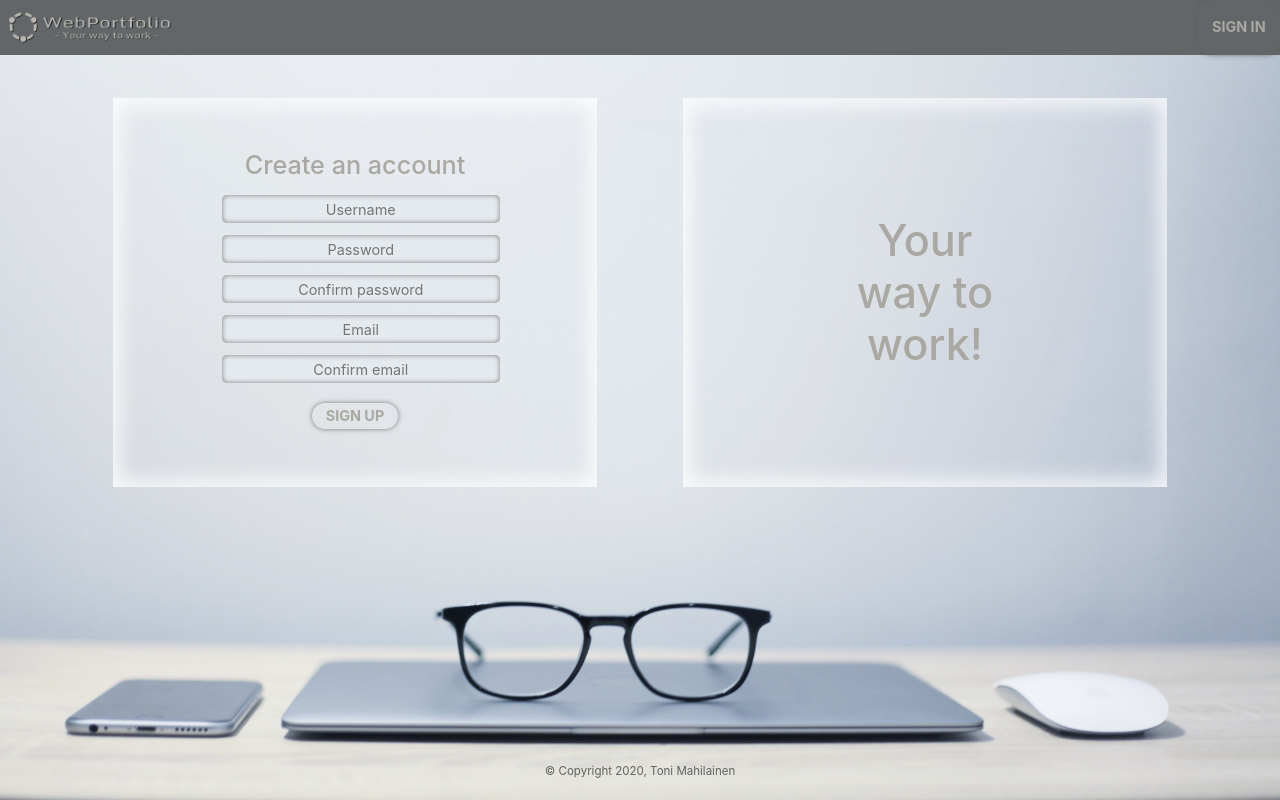
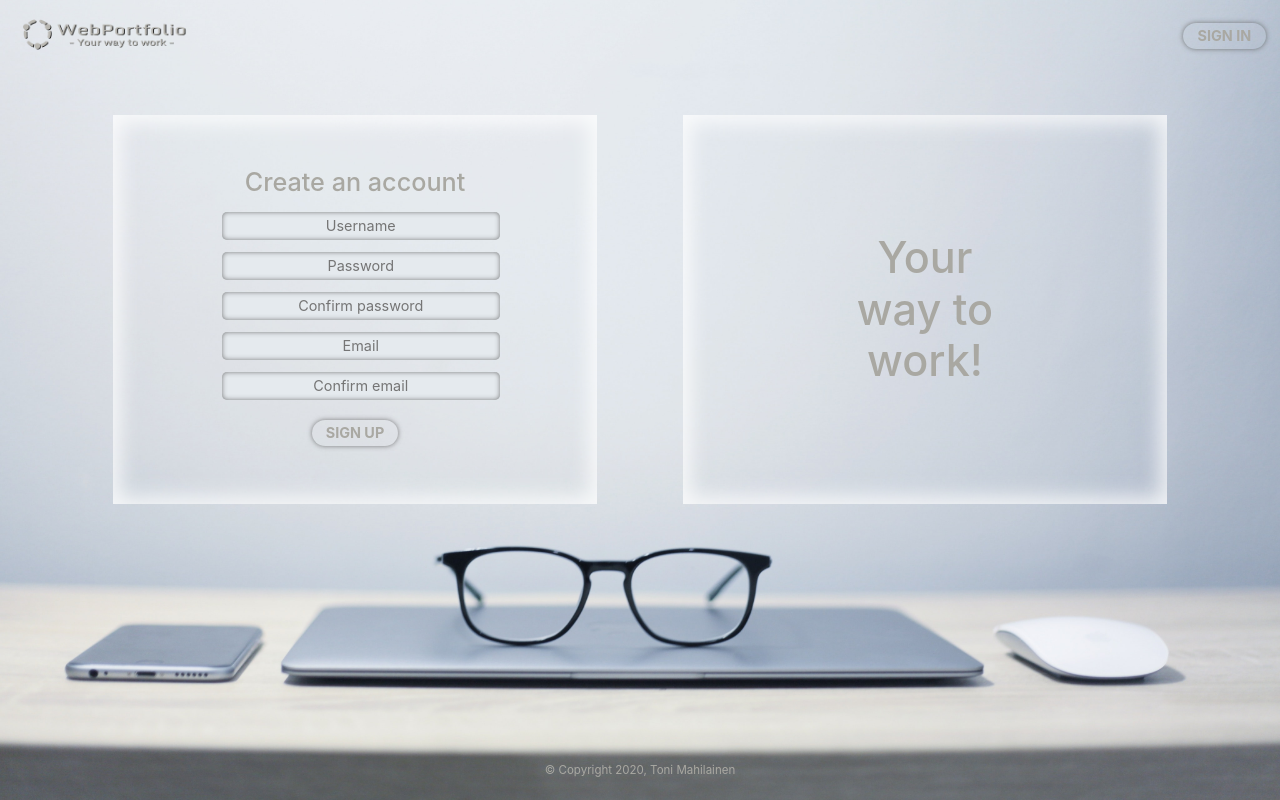
Before and after one commit to toni-mahilainen/WebPortfolio, a React (Create React App) app: page / in a window 1280 px wide. Built offline with nearby package versions, Linux system fonts and the light colour scheme.

Commit message:
Headerin ja footerin uudelleenjärjestely valmis

```diff
--- a/src/Components/App/app.css
+++ b/src/Components/App/app.css
@@ -1,3 +1,15 @@
 #root {
     height: 100vh;
 }
+
+#backgroundWrapper {
+    height: 100%;
+    background-image: url(../../Images/mainBackground.jpg);
+    background-size: 100% 100%;
+}
+
+@media screen and (max-height: 768px) {
+    #backgroundWrapper {
+        background-image: url(../../Images/mainBackgroundMobile.jpg);
+    }
+}
--- a/src/Components/App/app.jsx
+++ b/src/Components/App/app.jsx
@@ -11,6 +11,7 @@ class App extends Component {
     render() {
         return (
             <Router>
+                <div id="backgroundWrapper">
                     <Header />
                     <Switch>
                         <Route exact path="/" component={Main} />
@@ -18,6 +19,7 @@ class App extends Component {
                         <Route path="/editportfolio" component={EditPortfolio} />
                     </Switch>
                     <Footer />
+                </div>
             </Router>
         );
     }
--- a/src/Components/EditPortfolio/editPortfolio.css
+++ b/src/Components/EditPortfolio/editPortfolio.css
@@ -1,9 +1,7 @@
 /* --------------------------COMMONS--------------------------- */
 /*#region*/
 .editPortfolio {
-    background-image: url(../../Images/mainBackground.jpg);
-    background-size: 100% 100%;
-    height: 100vh;
+    height: calc(100% - 8rem);
 }
 
 .editPortfolio .container {
@@ -106,7 +104,7 @@
 /* -----------------------COMMONS------------------------ */
 /*#region*/
 #basicInfoForm {
-    height: 56%;
+    height: 65%;
 }
 
 #basicInfoUpperRow {
@@ -115,7 +113,7 @@
 }
 
 #basicInfoLowerRow {
-    height: 8%;
+    height: fit-content;
 }
 
 #basicInfoContainer textarea {
@@ -296,7 +294,7 @@ input[type=date] {
 }
 
 #skillsForm {
-    height: 56%;
+    height: 65%;
 }
 
 #skillsUpperRow, #skillsColLowerRow {
@@ -305,7 +303,7 @@ input[type=date] {
 }
 
 #skillsLowerRow, #skillsColUpperRow {
-    height: 8%;
+    height: fit-content;
 }
 
 #skillsHeaderCol {
@@ -1130,12 +1128,6 @@ input[type=range].inputSkillLevelMobile:focus::-ms-fill-upper,
     /* -----------------------ACCOUNT------------------------ */
 }
 
-@media screen and (max-height: 768px) {
-    .editPortfolio {
-        background-image: url(../../Images/mainBackgroundMobile.jpg);
-    }
-}
-
 @media screen and (max-width: 768px) {
 
     /* ----------------------BASIC INFO---------------------- */
--- a/src/Components/EditPortfolio/editPortfolio.jsx
+++ b/src/Components/EditPortfolio/editPortfolio.jsx
@@ -2675,13 +2675,15 @@ class EditPortfolio extends Component {
     }
 
     componentDidMount() {
+        let header = document.getElementById("header");
+        header.style.backgroundColor = "transparent";
         // re-position a footer
         let footer = document.getElementById("footer");
         if (!footer.classList.contains("absolute")) {
             footer.className = "absolute";
             footer.style.backgroundColor = "transparent";
         }
-
+        footer.classList.remove("darker");
         /*
             If the first login mark exists, the basic content request is sent and the folder will be created to Azure
 
--- a/src/Components/Footer/footer.css
+++ b/src/Components/Footer/footer.css
@@ -4,8 +4,8 @@ footer {
     width: 100%;
     bottom: 0;
     text-align: center;
-    height: 7vh;
-    color: rgb(99, 98, 94);
+    height: 4rem;
+    color: rgb(169, 168, 162);
 }
 
 footer h4 {
@@ -14,6 +14,14 @@ footer h4 {
 
 .relative {
     position: relative;
+}
+
+.darker {
+    color: rgb(99, 98, 94);
+}
+
+.lighter {
+    color: rgb(169, 168, 162);
 }
 
 footer .row {
@@ -27,6 +35,8 @@ footer .col {
     align-items: center;
 }
 
-@media screen and (max-width: 1370px) {
-
+@media screen and (max-height: 768px) {
+    footer {
+        color: rgb(99, 98, 94);
+    }
 }
--- a/src/Components/Header/header.css
+++ b/src/Components/Header/header.css
@@ -1,10 +1,31 @@
 #header {
     top: 0;
     width: 100%;
-    background-color: transparent;
     z-index: 1050;
-    align-content: center;
-    display: flex;
+}
+
+.navbar {
+    min-height: 4rem;
+}
+
+.navbar-brand {
+    height: 4rem;
+    line-height: 4rem;
+}
+
+.navbar-toggle {
+    /* (80px - button height 34px) / 2 = 23px */
+    margin-top: 23px;
+    padding: 9px 10px !important;
+}
+
+@media (min-width: 768px) {
+    .navbar-nav > li > a {
+        /* (80px - line-height of 27px) / 2 = 26.5px */
+        padding-top: 26.5px;
+        padding-bottom: 26.5px;
+        line-height: 27px;
+    }
 }
 
 header img {
@@ -107,7 +128,7 @@ header img {
 
 @media screen and (max-width: 1370px) {
     @media only screen and (orientation: portrait) {
-        header {
+        #header {
             font-size: .8rem;
         }
     }
@@ -148,6 +169,11 @@ header img {
     #backToPortfolioBtnMobile {
         margin-right: 1.5rem;
     }
+
+    #portfolioLogOutBtn {
+        margin-right: 0;
+        margin-bottom: .2rem;
+    }
 }
 
 @media screen and (max-width: 768px) {
--- a/src/Components/Main/main.css
+++ b/src/Components/Main/main.css
@@ -1,7 +1,5 @@
 .main {
-    height: 100vh;
-    background-image: url(../../Images/mainBackground.jpg);
-    background-size: 100% 100%;
+    height: calc(100% - 8rem);
 }
 
 .container{
@@ -125,7 +123,7 @@
 @media screen and (max-width: 991px) {
     @media only screen and (orientation: landscape) {
         #createAccountCol, #sentenceCol {
-            margin-top: 0;
+            margin-top: 1rem;
         }
 
         #createAccountCol form {
@@ -156,12 +154,6 @@
     }
 }
 
-@media screen and (max-height: 768px) {
-    .main {
-        background-image: url(../../Images/mainBackgroundMobile.jpg);
-    }
-}
-
 @media screen and (max-width: 768px) {
     #sentenceCol {
         display: none;
--- a/src/Components/Main/main.jsx
+++ b/src/Components/Main/main.jsx
@@ -24,10 +24,11 @@ class Main extends Component {
     }
 
     componentDidMount() {
-        document.getElementById("root").style.overflow = "hidden";
         let header = document.getElementById("header");
-        header.className = "sticky";
-        header.style.background = "transparent";
+        let footer = document.getElementById("footer");
+        footer.style.backgroundColor = "transparent";
+        header.style.backgroundColor = "transparent";
+        footer.classList.remove("darker");
     }
 
     // Checks the similarity of password and confirmed password
--- a/src/Components/Portfolio/portfolio.jsx
+++ b/src/Components/Portfolio/portfolio.jsx
@@ -45,6 +45,7 @@ class Portfolio extends Component {
             footer.className = "relative";
             footer.style.backgroundColor = "rgb(169, 168, 162)";
         }
+        footer.classList.add("darker");
 
         // Checks if user is already logged in and then sets users profile (or null) into state variable according to logged in status
         if (!this.Auth.loggedIn()) {
```
Lines whose indentation alone changed are shown as unchanged.
